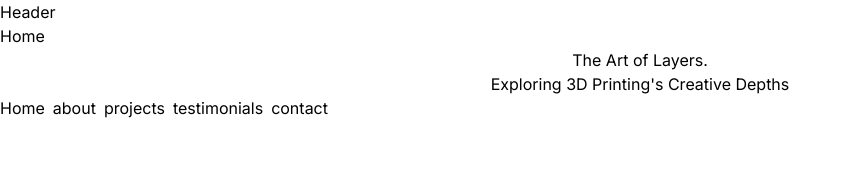
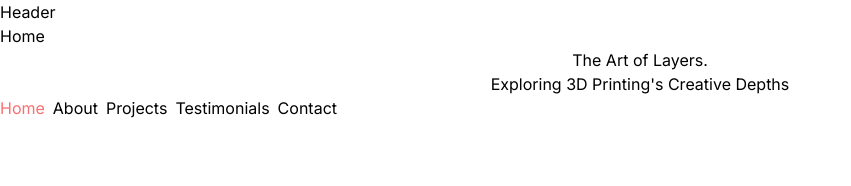
Before and after one commit to jagodakubicka/tech-portfolio, a Next.js app: page / in a window 1280 px wide. Shown: the top 186 px of the page, without its empty margins (0-851 px from the left). Built offline with nearby package versions, Linux system fonts and the light colour scheme.

Commit message:
nav current path

```diff
--- a/src/app/components/Nav.jsx
+++ b/src/app/components/Nav.jsx
@@ -1,14 +1,51 @@
+"use client"
 import React from 'react'
 import Link from 'next/link'
+import {usePathname} from 'next/navigation'
+
+export const NavData = [
+  {
+    name: "Home",
+    path: "/",
+    icon:''
+  },
+  {
+    name: "About",
+    path: "/about",
+    icon:''
+  },
+  {
+    name: "Projects",
+    path: "/projects",
+    icon:''
+  },
+  {
+    name: "Testimonials",
+    path: "/testimonials",
+    icon:''
+  },
+  {
+    name: "Contact",
+    path: "/contact",
+    icon:''
+  },
+]
 
 export const Nav =() => {
+  const pathname = usePathname();
+
   return (
     <div className='flex gap-x-2'>
-     <Link href='/'>Home</Link>
-     <Link href='/about'>about</Link>
-     <Link href='/projects'>projects</Link>
-     <Link href='/testimonials'>testimonials</Link>
-     <Link href='/contact'>contact</Link>
+     {NavData.map((link, index)=> {
+      return(
+        <Link
+        className={`${link.path === pathname && 'text-red-400'}`}
+        key={index}
+        href={link.path}>
+          {link.name}
+        </Link>
+      )
+     })}
     </div>
   )
 }
```
